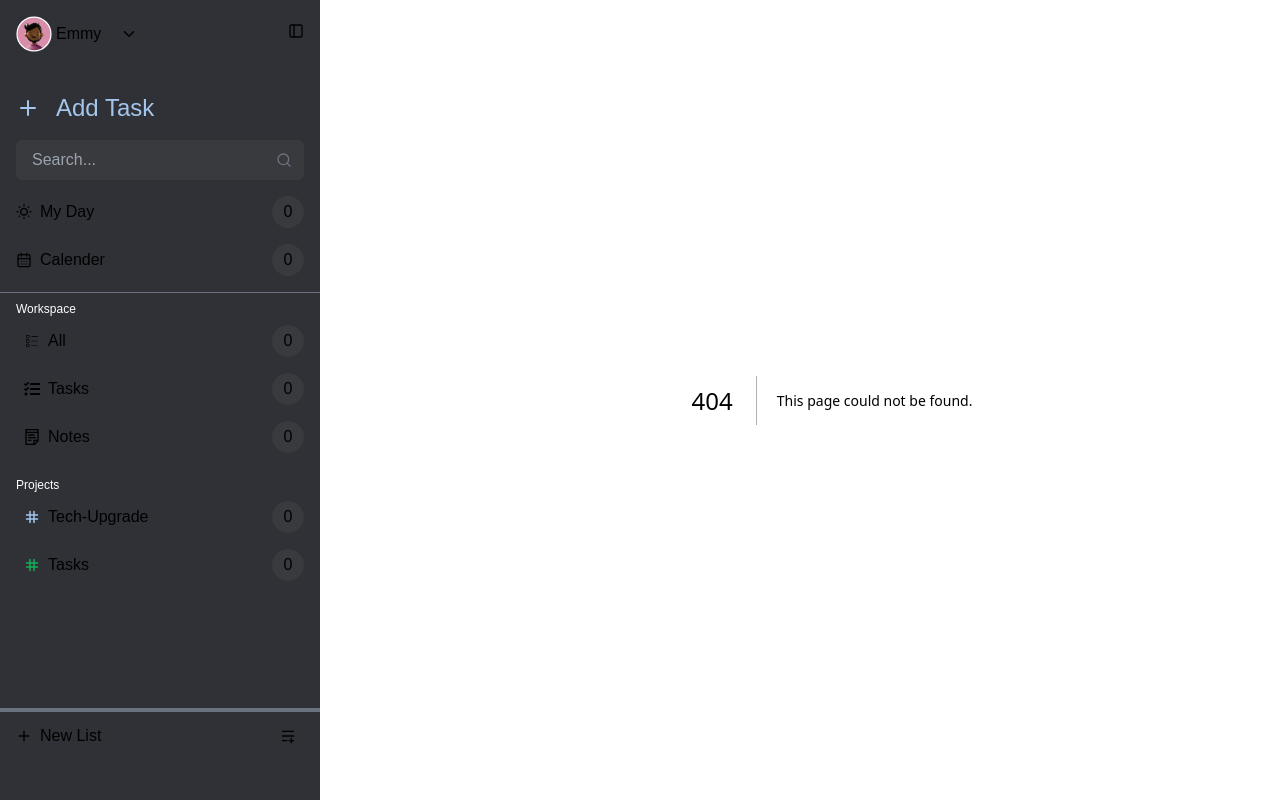
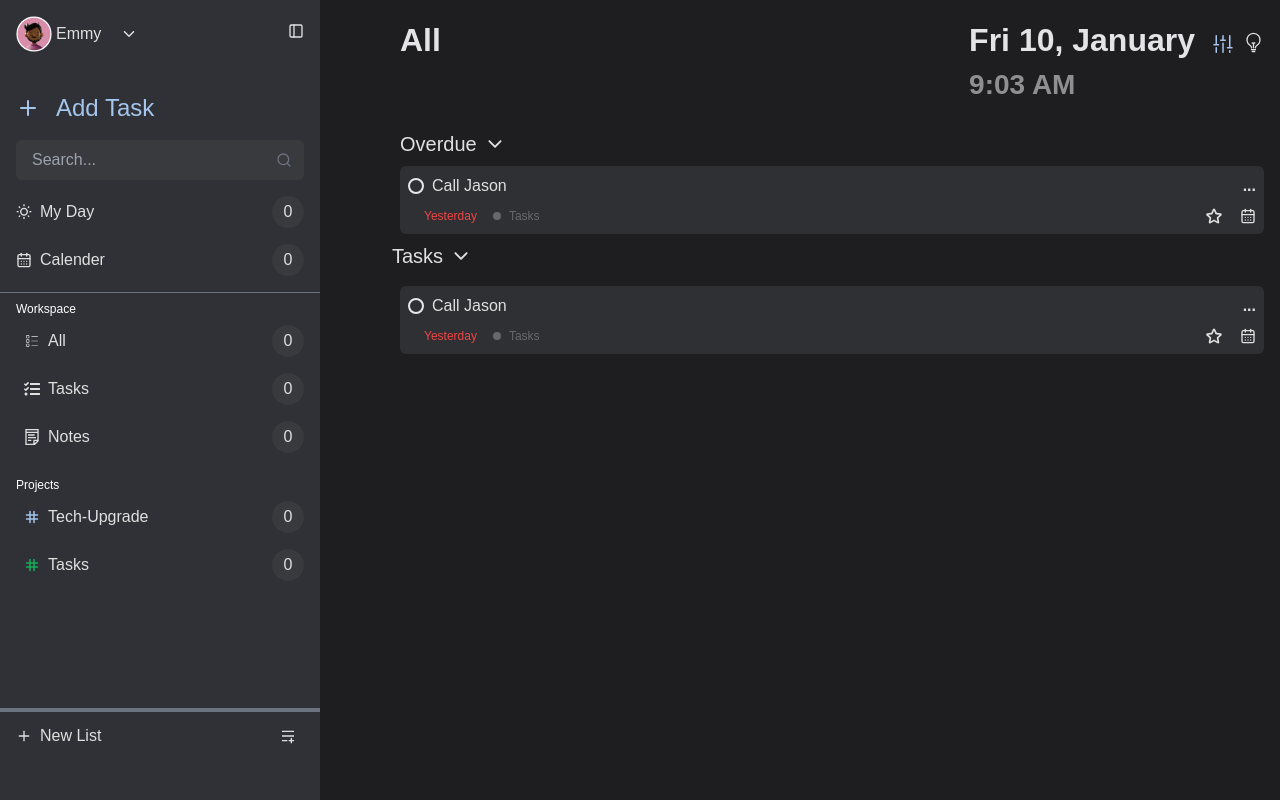
Before and after one commit to Emmynando/note-app, a Next.js app: page /all in a window 1280 px wide. Before the commit this address had no page. Built offline with nearby package versions, Linux system fonts and the light colour scheme.

Commit message:
refactored layout

```diff
--- /dev/null
+++ b/src/app/all/page.tsx
@@ -0,0 +1,61 @@
+"use client";
+import { useState } from "react";
+import DayHeader from "@/components/UI/Header";
+import AllCard from "@/components/Layout/All/AllCard";
+import { LuCalendarDays } from "react-icons/lu";
+import { IoIosArrowDown, IoIosArrowUp } from "react-icons/io";
+import DayCard from "@/components/Layout/MyApp/DayCard";
+
+export default function AllScreen() {
+  const [showCard, setShowCard] = useState(true);
+  const [showPrevious, setShowPrevious] = useState(true);
+  const [showToday, setShowToday] = useState(true);
+  const [showUpcoming, setShowUpcoming] = useState(true);
+  const [showDeet, setShowDeet] = useState(false);
+  function toggleDeets() {
+    setShowDeet((prevState: any) => !prevState);
+  }
+  return (
+    <main>
+      <DayHeader crumb="All" />
+      <DayCard
+        showCard={showPrevious}
+        setShowCard={setShowPrevious}
+        toggleDeets={() => ""}
+        showDeet={false}
+        mainText="Overdue"
+        header="Call Jason"
+        theDay="Yesterday"
+        dayAlarm={<LuCalendarDays />}
+        bodyText="Email Mrs. James for the new intern we have next week from Alex
+      Carter, a marketing student from Brookfield University. Confirm
+      their start date, schedu..."
+      />
+      <section>
+        <div className="flex gap-2 mb-2 pl-2">
+          <h2 className="font-medium text-xl">Tasks</h2>
+          <button
+            className="font-semibold text-xl text-priFont"
+            onClick={() => setShowCard((prev: any) => !prev)}>
+            {showCard ? <IoIosArrowDown /> : <IoIosArrowUp />}
+          </button>
+        </div>
+        <div>
+          <AllCard
+            showCard={showPrevious}
+            setShowCard={setShowPrevious}
+            toggleDeets={() => ""}
+            showDeet={false}
+            mainText="Overdue"
+            header="Call Jason"
+            theDay="Yesterday"
+            dayAlarm={<LuCalendarDays />}
+            bodyText="Email Mrs. James for the new intern we have next week from Alex
+          Carter, a marketing student from Brookfield University. Confirm
+          their start date, schedu..."
+          />
+        </div>
+      </section>
+    </main>
+  );
+}
--- /dev/null
+++ b/src/components/Layout/All/AllCard.tsx
@@ -0,0 +1,128 @@
+"use client";
+import { ReactNode, useState } from "react";
+import { IoIosArrowDown, IoIosArrowUp } from "react-icons/io";
+import { TiStarOutline, TiStarFullOutline } from "react-icons/ti";
+import { useGSAP } from "@gsap/react";
+import gsap from "gsap/all";
+import { Flip } from "gsap/all";
+import clsx from "clsx";
+
+interface DayCardProps {
+  mainText: string;
+  bodyText: string;
+  header: string;
+  theDay: string;
+  todayDate?: string;
+  dayAlarm: ReactNode;
+  toogleDeetButton?: ReactNode;
+  toogleDeetButtonTwo?: ReactNode;
+  showDeet: boolean;
+  showCard: boolean;
+  setShowCard: (text: any) => void;
+  toggleDeets: () => void;
+}
+
+gsap.registerPlugin(Flip);
+export default function AllCard({
+  mainText,
+  header,
+  theDay,
+  todayDate,
+  bodyText,
+  showDeet,
+  toggleDeets,
+  toogleDeetButton,
+  toogleDeetButtonTwo,
+  dayAlarm,
+  showCard,
+  setShowCard,
+}: DayCardProps) {
+  useGSAP(
+    () => {
+      if (showCard) {
+        const state = Flip.getState("#card");
+        // get initial state
+        Flip.from(state, {
+          targets: "#card",
+          duration: 1,
+          display: "block",
+          scale: true,
+        });
+
+        // Trigger additional animations (like opacity)
+        gsap.fromTo(
+          "#card",
+          { opacity: 0 },
+          { opacity: 1, duration: 2.5, ease: "elastic.out(1,0.3)" }
+        );
+      }
+    },
+    { dependencies: [showCard], revertOnUpdate: true }
+  );
+
+  return (
+    <main className="container">
+      {/* details part */}
+      {showCard && (
+        <div id="card" className="p-2 bg-[#2f3033] shadow-custom rounded-md">
+          {/* <div className="border size-4 rounded-full self-center mb" /> */}
+          <section className="flex items-center justify-between">
+            <h2 className="check-box flex gap-2 items center font-medium text-base text-priFont">
+              {header}
+            </h2>
+            <div className="flex items-end gap-4">
+              <button
+                className="font-semibold text-base text-priFont"
+                onClick={toggleDeets}>
+                {showDeet ? toogleDeetButton : toogleDeetButtonTwo}
+              </button>
+              <p className="font-semibold text-base text-priFont">...</p>
+            </div>
+          </section>
+          {showDeet && (
+            <section className="my-2 pl-4">
+              <p className="text-fadeWhite text-xs w-2/3">{bodyText}</p>
+            </section>
+          )}
+          <section className="flex justify-between items-center pl-4 mt-2">
+            <div className="flex gap-2 items-center">
+              <p
+                className={clsx(
+                  "text-xs font-medium text-[#EF4444]",
+                  theDay !== "Yesterday" && "!text-[#FF7C66]"
+                )}>
+                {theDay}
+              </p>
+              {theDay === "Today" && (
+                <span className="size-2 rounded-full bg-secFade" />
+              )}
+              <p
+                className={clsx(
+                  "text-xs font-medium text-[#EF4444]",
+                  theDay !== "Yesterday" && "!text-[#FF7C66]"
+                )}>
+                {todayDate}
+              </p>
+              <span className="size-2 rounded-full bg-secFade" />
+              <p className="text-xs font-medium text-secFade"> Tasks</p>
+            </div>
+            <div className="flex items-center gap-4 ">
+              <p
+                className={clsx(
+                  "text-xl font-medium text-prifont",
+                  theDay !== "Yesterday" && "!text-[#FF7C66]"
+                )}>
+                {theDay === "Yesterday" ? (
+                  <TiStarOutline />
+                ) : (
+                  <TiStarFullOutline />
+                )}
+              </p>
+              <p className="font-medium text-prifont">{dayAlarm}</p>
+            </div>
+          </section>
+        </div>
+      )}
+    </main>
+  );
+}
--- a/src/components/UI/sidebar/WorkSpace.tsx
+++ b/src/components/UI/sidebar/WorkSpace.tsx
@@ -12,6 +12,7 @@ export default function WorkSpace() {
             text={item.text}
             count={item.count}
             icon={<item.icon />}
+            href={item.href}
           />
         ))}
       </div>
--- a/src/components/constant/index.ts
+++ b/src/components/constant/index.ts
@@ -31,18 +31,21 @@ export const navWorkspace = [
     icon: CiBoxList,
     text: "All",
     count: "0",
+    href: "/all",
   },
   {
     id: "2",
     icon: FaTasks,
     text: "Tasks",
     count: "0",
+    href: "/",
   },
   {
     id: "3",
     icon: GrNotes,
     text: "Notes",
     count: "0",
+    href: "/",
   },
 ];
 export const navProjects = [
```
